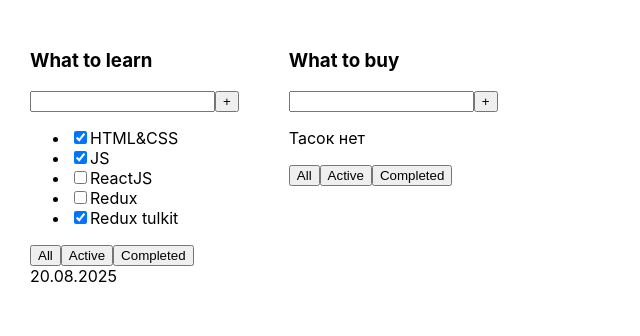
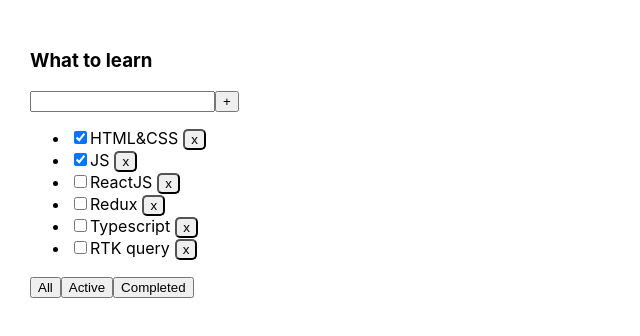
Before and after one commit to sara061/Todolist__React, a React (Vite) app: page / in a window 1280 px wide. Shown: the top 336 px of the page, without its empty margins (0-640 px from the left). Built offline with nearby package versions, Linux system fonts and the light colour scheme.

Commit message:
delteTaskButton fixed

```diff
--- a/src/App.tsx
+++ b/src/App.tsx
@@ -1,26 +1,29 @@
-import "./App.css";
-import { Task, TodoListItem } from "./TodoListItem";
+import './App.css';
+import {Task, TodoListItem} from './TodoListItem';
+import {useState} from 'react';
 
 export const App = () => {
-  const tasks1: Task[] = [
-    { id: 1, title: "HTML&CSS", isDone: true },
-    { id: 2, title: "JS", isDone: true },
-    { id: 3, title: "ReactJS", isDone: false },
-    { id: 4, title: "Redux", isDone: false },
-    { id: 5, title: "Redux tulkit", isDone: true },
-  ];
+  const [tasks, setTasks] = useState<Task[]>([
+    { id: 1, title: 'HTML&CSS', isDone: true },
+    { id: 2, title: 'JS', isDone: true },
+    { id: 3, title: 'ReactJS', isDone: false },
+    { id: 4, title: 'Redux', isDone: false },
+    { id: 5, title: 'Typescript', isDone: false },
+    { id: 6, title: 'RTK query', isDone: false },
+  ])
 
-  const tasks2: Task[] = [
-/*     { id: 1, title: "Hello world", isDone: true },
-    { id: 2, title: "I am happy", isDone: true },
-    { id: 3, title: "Yo", isDone: true }, */
-  ];
+  const deleteTask = (taskId: number) => {
+    const filteredTasks = tasks.filter(task => {
+      return task.id !== taskId
+    })
+    setTasks(filteredTasks)
+  }
+
   return (
     <div className="app">
-      <>
-        <TodoListItem title="What to learn" tasks={tasks1} date="20.08.2025" />
-        <TodoListItem title="What to buy" tasks={tasks2} />
-      </>
+      <TodoListItem title="What to learn"
+                    tasks={tasks}
+                    deleteTask={deleteTask}/>
     </div>
-  );
-};
+  )
+}
--- a/src/TodoListItem.tsx
+++ b/src/TodoListItem.tsx
@@ -1,9 +1,10 @@
-import { Button } from "./Button";
+import {Button} from './Button';
 
 type Props = {
-  title: string;
-  tasks: Task[];
-  date?: string;
+  title: string,
+  tasks: Task[],
+  date?: string,
+  deleteTask: (taskId: number) => void
 };
 
 export type Task = {
@@ -13,7 +14,7 @@
 };
 
 export const TodoListItem = (props: Props) => {
-  const { title, tasks, date } = props;
+  const {title, tasks, date, deleteTask} = props;
 
   return (
     <div>
@@ -43,6 +44,7 @@
               <li key={task.id}>
                 <input type="checkbox" checked={task.isDone} />
                 <span>{task.title}</span>
+                <button style={{marginLeft: '5px', borderRadius: '5px'}} onClick={() => deleteTask(task.id)}>x</button>
               </li>
             );
           })}
@@ -50,9 +52,9 @@
       )}
 
       <div>
-        <Button title={"All"} />
-        <Button title={"Active"} />
-        <Button title={"Completed"} />
+        <Button title={'All'} />
+        <Button title={'Active'} />
+        <Button title={'Completed'} />
       </div>
       <div>{date}</div>
     </div>
```
